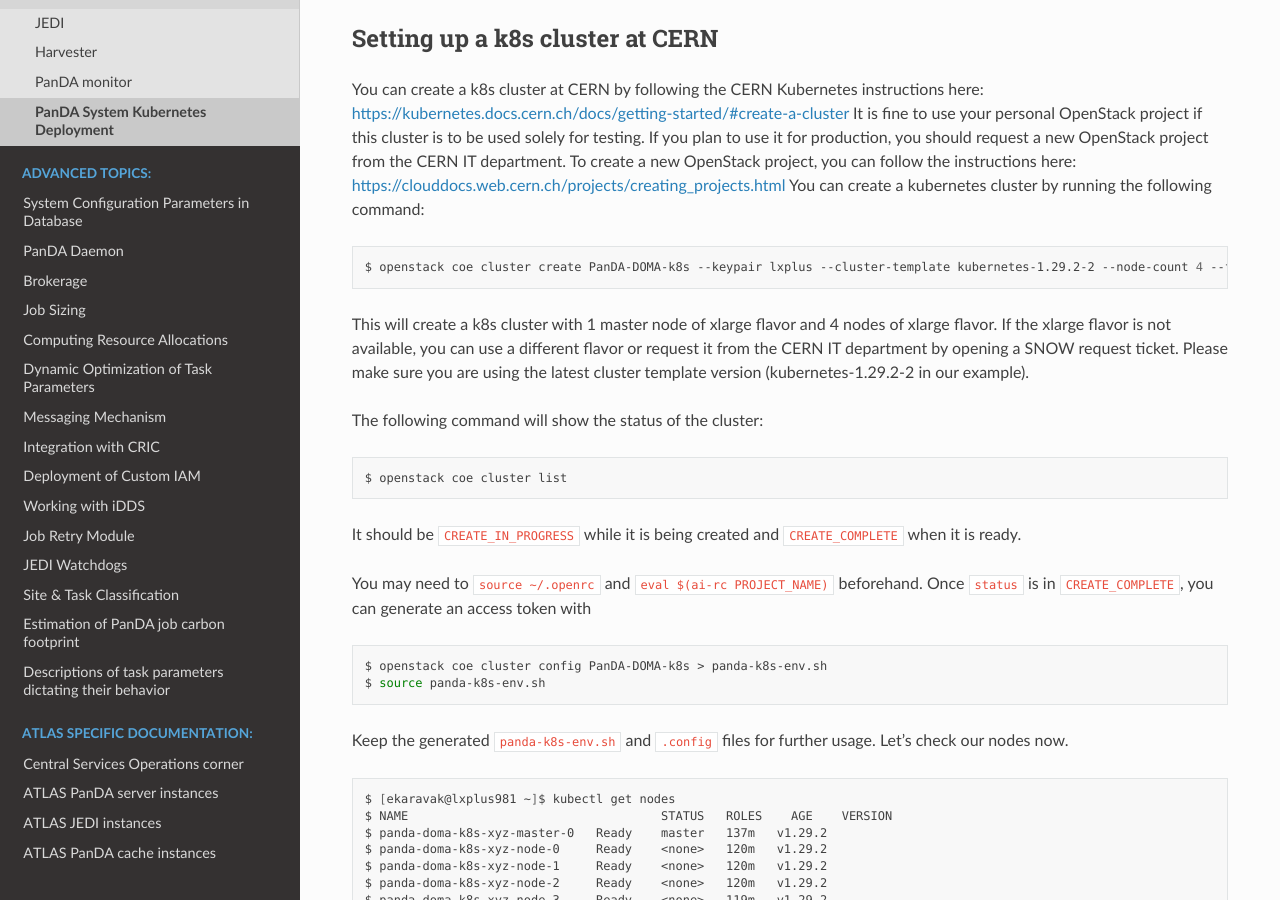
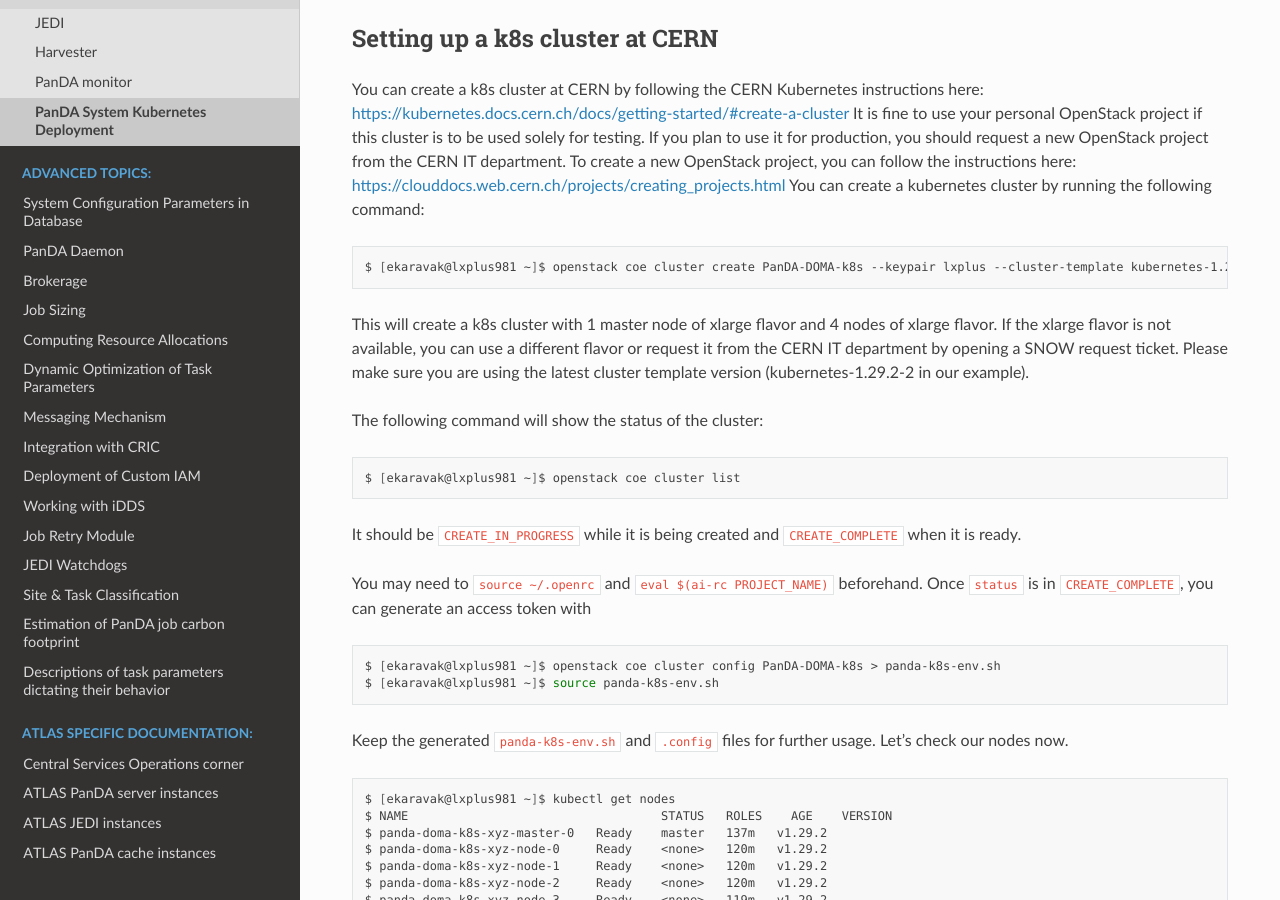
Before and after one commit to PanDAWMS/panda-docs, a Sphinx documentation site: the page built from docs/source/installation/kubernetes.rst, in a window 1280 px wide and 900 px high, scrolled down 602 px. Built offline with Sphinx 7.4.7 and the Read the Docs theme 2.0.0, drawn with Linux system fonts in a browser that asks for light colours; pages that are not in the unit, such as notebooks, are missing from menus.

Commit message:
Correcting the bash prompt (to be consistent everywhere)

```diff
--- a/docs/source/installation/kubernetes.rst
+++ b/docs/source/installation/kubernetes.rst
@@ -38,7 +38,7 @@
 
 .. prompt:: bash
 
-  openstack coe cluster create PanDA-DOMA-k8s --keypair lxplus --cluster-template kubernetes-1.29.2-2 --node-count 4 --flavor m2.xlarge --master-flavor m2.xlarge --merge-labels --labels cern_enabled=true,ingress_controller=nginx,cinder_csi_enabled=True
+  [ekaravak@lxplus981 ~]$ openstack coe cluster create PanDA-DOMA-k8s --keypair lxplus --cluster-template kubernetes-1.29.2-2 --node-count 4 --flavor m2.xlarge --master-flavor m2.xlarge --merge-labels --labels cern_enabled=true,ingress_controller=nginx,cinder_csi_enabled=True
 
 This will create a k8s cluster with 1 master node of xlarge flavor and 4 nodes of xlarge flavor. If the xlarge flavor is not available, you can use a different flavor or request it from the CERN IT department by opening a SNOW request ticket. Please make sure you are using the latest cluster template version (kubernetes-1.29.2-2 in our example).
 
@@ -46,7 +46,7 @@
 
 .. prompt:: bash
 
-  openstack coe cluster list
+  [ekaravak@lxplus981 ~]$ openstack coe cluster list
 
 It should be ``CREATE_IN_PROGRESS`` while it is being created and ``CREATE_COMPLETE`` when it is ready.
 
@@ -55,8 +55,8 @@
 
 .. prompt:: bash
 
-   openstack coe cluster config PanDA-DOMA-k8s > panda-k8s-env.sh
-   source panda-k8s-env.sh
+   [ekaravak@lxplus981 ~]$ openstack coe cluster config PanDA-DOMA-k8s > panda-k8s-env.sh
+   [ekaravak@lxplus981 ~]$ source panda-k8s-env.sh
 
 Keep the generated ``panda-k8s-env.sh`` and ``.config`` files for further usage. Let's check our nodes now.
 
```
